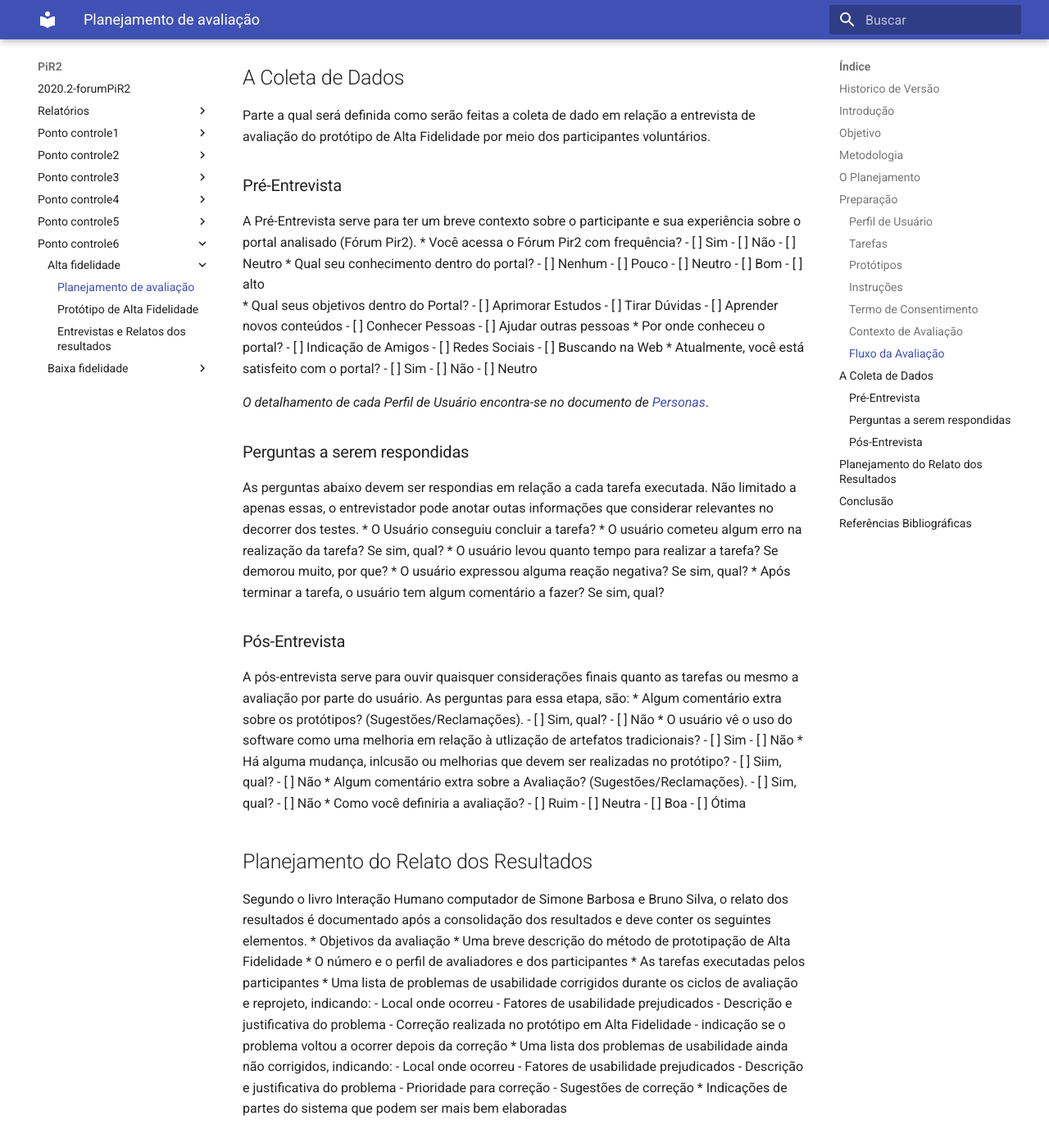
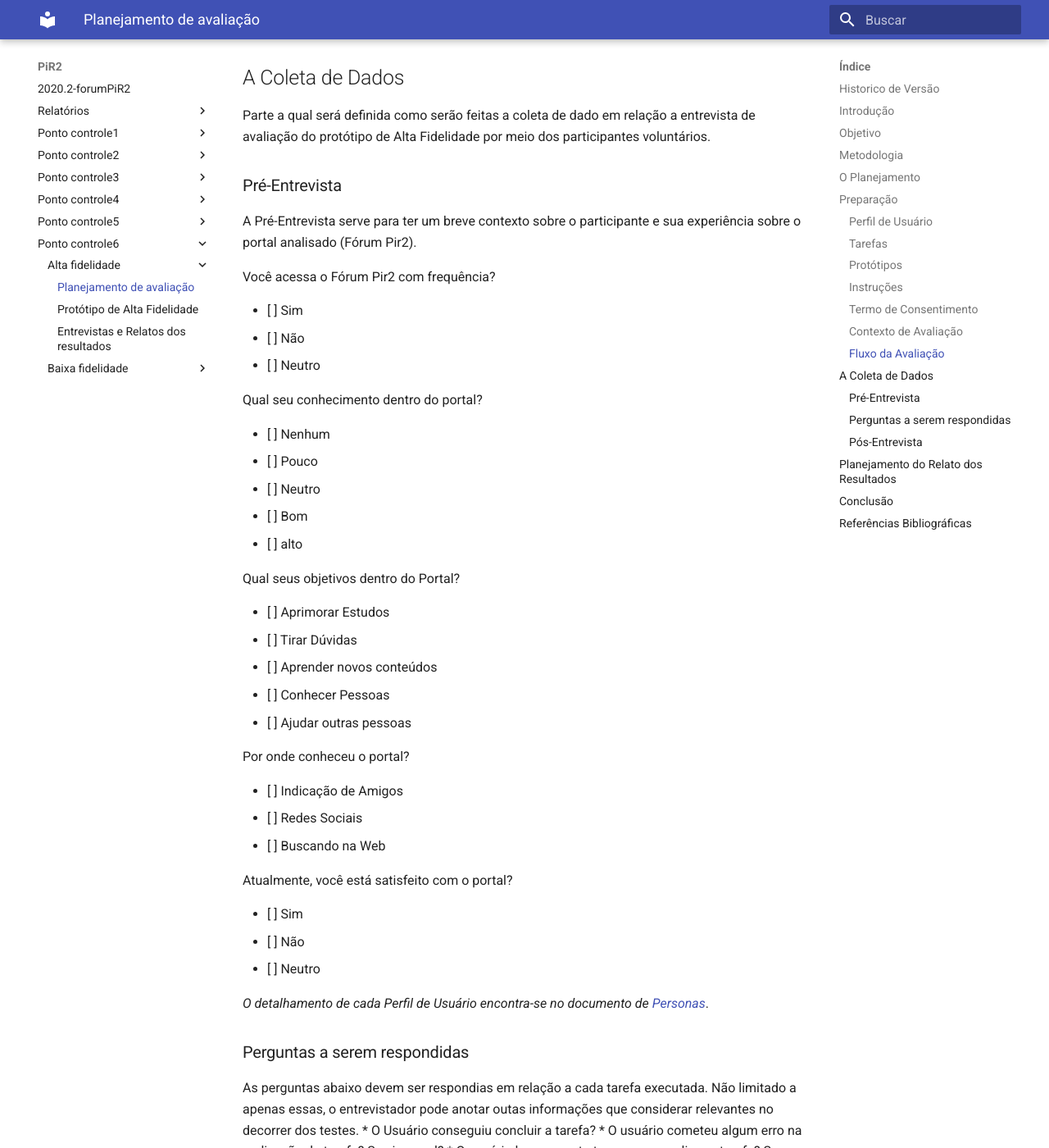
Before and after one commit to liversonp/2020.2-forumPiR2, an MkDocs documentation site: the page built from docs/ponto_controle6/alta_fidelidade/planejamento_da_avaliacao.md, in a window 1280 px wide and 1400 px high, scrolled down 3474 px. Shown: the whole window at 82% size. Built offline with MkDocs 1.6.1 and Material for MkDocs 9.7.7, drawn with Linux system fonts in a browser that asks for light colours; some of the changed text lies outside the part shown.

Commit message:
Update planejamento_da_avaliacao.md

```diff
--- a/docs/ponto_controle6/alta_fidelidade/planejamento_da_avaliacao.md
+++ b/docs/ponto_controle6/alta_fidelidade/planejamento_da_avaliacao.md
@@ -101,30 +101,41 @@ Parte a qual será definida como serão feitas a coleta de dado em relação a e
 
 ### Pré-Entrevista
 A Pré-Entrevista serve para ter um breve contexto sobre o participante e sua experiência sobre o portal analisado (Fórum Pir2).
-* Você acessa o Fórum Pir2 com frequência?
-- [ ] Sim
-- [ ] Não
-- [ ] Neutro
-* Qual seu conhecimento dentro do portal?
-- [ ] Nenhum
-- [ ] Pouco
-- [ ] Neutro
-- [ ] Bom
-- [ ] alto
-* Qual seus objetivos dentro do Portal?
-- [ ] Aprimorar Estudos
-- [ ] Tirar Dúvidas
-- [ ] Aprender novos conteúdos
-- [ ] Conhecer Pessoas
-- [ ] Ajudar outras pessoas
-* Por onde conheceu o portal?
-- [ ] Indicação de Amigos
-- [ ] Redes Sociais
-- [ ] Buscando na Web
-* Atualmente, você está satisfeito com o portal?
-- [ ] Sim
-- [ ] Não
-- [ ] Neutro
+
+Você acessa o Fórum Pir2 com frequência?
+
+* [ ] Sim
+* [ ] Não
+* [ ] Neutro
+
+Qual seu conhecimento dentro do portal?
+
+* [ ] Nenhum
+* [ ] Pouco
+* [ ] Neutro
+* [ ] Bom
+* [ ] alto
+
+
+Qual seus objetivos dentro do Portal?
+
+* [ ] Aprimorar Estudos
+* [ ] Tirar Dúvidas
+* [ ] Aprender novos conteúdos
+* [ ] Conhecer Pessoas
+* [ ] Ajudar outras pessoas
+
+Por onde conheceu o portal?
+
+* [ ] Indicação de Amigos
+* [ ] Redes Sociais
+* [ ] Buscando na Web
+
+Atualmente, você está satisfeito com o portal?
+
+* [ ] Sim
+* [ ] Não
+* [ ] Neutro
 
 *O detalhamento de cada Perfil de Usuário encontra-se no documento de [Personas](https://github.com/Interacao-Humano-Computador/2020.2-forumPiR2/blob/main/docs/ponto_controle2/analise_de_requisitos/personas.md)*.
 
@@ -138,42 +149,61 @@ As perguntas abaixo devem ser respondias em relação a cada tarefa executada. N
 
 ### Pós-Entrevista
 A pós-entrevista serve para ouvir quaisquer considerações finais quanto as tarefas ou mesmo a avaliação por parte do usuário. As perguntas para essa etapa, são:
-* Algum comentário extra sobre os protótipos? (Sugestões/Reclamações).
-- [ ] Sim, qual?
-- [ ] Não
-* O usuário vê o uso do software como uma melhoria em relação à utlização de artefatos tradicionais?
-- [ ] Sim
-- [ ] Não
-* Há alguma mudança, inlcusão ou melhorias que devem ser realizadas no protótipo?
-- [ ] Siim, qual?
-- [ ] Não
-* Algum comentário extra sobre a Avaliação? (Sugestões/Reclamações).
-- [ ] Sim, qual?
-- [ ] Não
-* Como você definiria a avaliação?
-- [ ] Ruim
-- [ ] Neutra
-- [ ] Boa
-- [ ] Ótima
+
+Algum comentário extra sobre os protótipos? (Sugestões/Reclamações).
+
+* [ ] Sim, qual?
+* [ ] Não
+
+O usuário vê o uso do software como uma melhoria em relação à utlização de artefatos tradicionais?
+
+* [ ] Sim
+* [ ] Não
+
+Há alguma mudança, inlcusão ou melhorias que devem ser realizadas no protótipo?
+
+* [ ] Siim, qual?
+* [ ] Não
+
+Algum comentário extra sobre a Avaliação? (Sugestões/Reclamações).
+
+* [ ] Sim, qual?
+* [ ] Não
+
+Como você definiria a avaliação?
+
+* [ ] Ruim
+* [ ] Neutra
+* [ ] Boa
+* [ ] Ótima
 
 ## Planejamento do Relato dos Resultados
 Segundo o livro Interação Humano computador de Simone Barbosa e Bruno Silva, o relato dos resultados é documentado após a consolidação dos resultados e deve conter os seguintes elementos.
+
 * Objetivos da avaliação
-* Uma breve descrição do método de prototipação de Alta Fidelidade
+
+* Uma breve descrição do método de prototipação em pape
+
 * O número e o perfil de avaliadores e dos participantes
+
 * As tarefas executadas pelos participantes
+
 * Uma lista de problemas de usabilidade corrigidos durante os ciclos de avaliação e reprojeto, indicando:
-    - Local onde ocorreu
-    - Fatores de usabilidade prejudicados
-    - Descrição e justificativa do problema
-    - Correção realizada no protótipo em Alta Fidelidade
-    - indicação se o problema voltou a ocorrer depois da correção
+
+    1. Local onde ocorreu
+    2. Fatores de usabilidade prejudicados
+    3. Descrição e justificativa do problema
+    4. Correção realizada no protótipo em papel
+    5. indicação se o problema voltou a ocorrer depois da correção
+
 * Uma lista dos problemas de usabilidade ainda não corrigidos, indicando:
-    - Local onde ocorreu
-    - Fatores de usabilidade prejudicados
-    - Descrição e justificativa do problema
-    - Prioridade para correção
-    - Sugestões de correção
+
+    1. Local onde ocorreu
+    2. Fatores de usabilidade prejudicados
+    3. Descrição e justificativa do problema
+    4. Prioridade para correção
+    5. Sugestões de correção
+
 * Indicações de partes do sistema que podem ser mais bem elaboradas
 
 ## Conclusão
```
